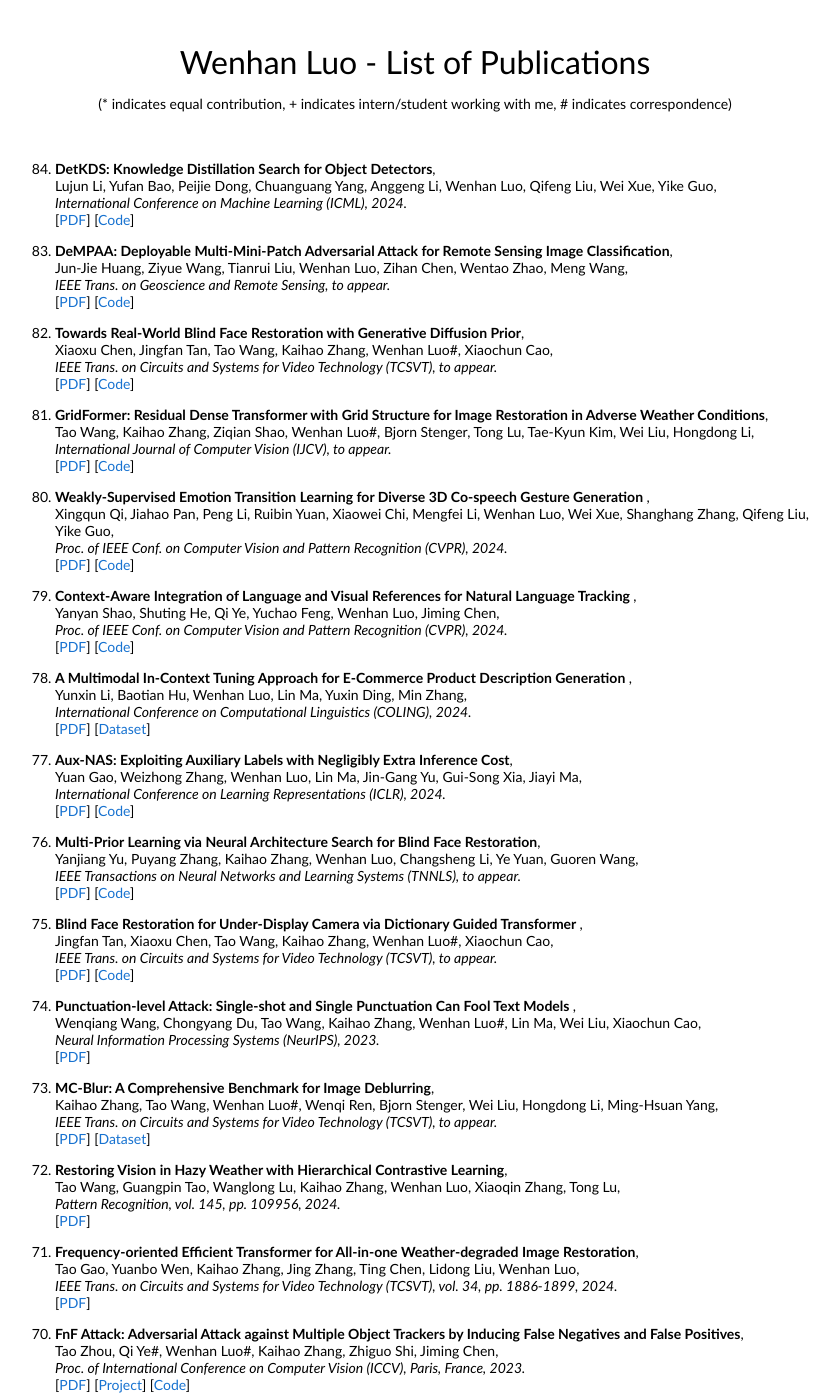
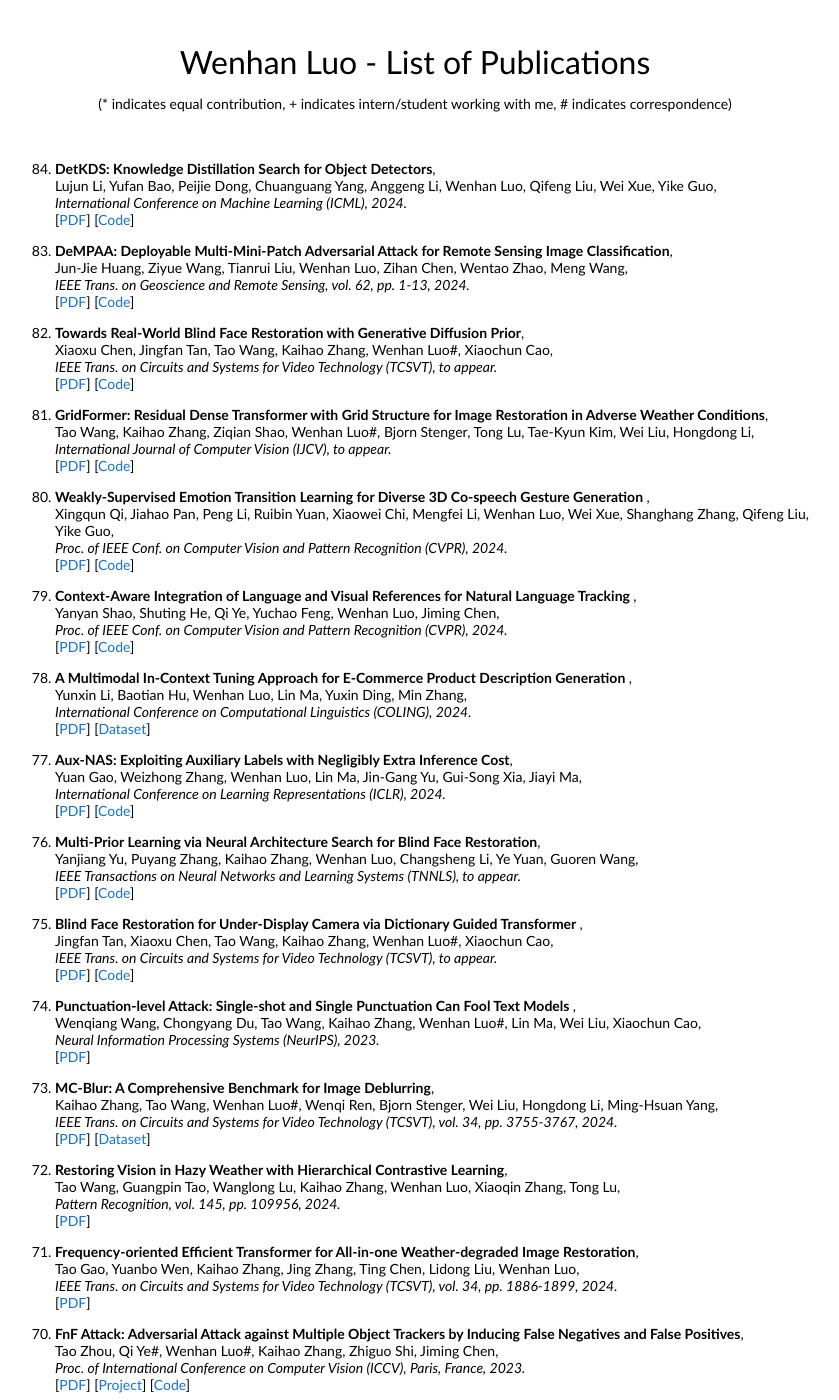
Before and after one commit to whluo/whluo.github.io, a Jekyll site: the page assets/publication.html, which Jekyll copies as it is, in a window 1280 px wide and 1400 px high. Shown: the whole window, without its empty margins (225-1064 px from the left). Built offline with Jekyll 4.4.1, drawn with Linux system fonts in a browser that asks for light colours; some of the changed text lies outside the part shown.

Commit message:
minor update

```diff
--- a/assets/publication.html
+++ b/assets/publication.html
@@ -66,7 +66,7 @@
               <li>
                 <papertitle>DeMPAA: Deployable Multi-Mini-Patch Adversarial Attack for Remote Sensing Image Classification</papertitle>,
                 <br>Jun-Jie Huang, Ziyue Wang, Tianrui Liu, Wenhan Luo, Zihan Chen, Wentao Zhao, Meng Wang,<br>
-                <i>IEEE Trans. on Geoscience and Remote Sensing, to appear.</i>
+                <i>IEEE Trans. on Geoscience and Remote Sensing, vol. 62, pp. 1-13, 2024.</i>
                 <br>
                 [<a href="" target="_blank">PDF</a>]
                 [<a href="" target="_blank">Code</a>]
@@ -185,7 +185,7 @@
                 <papertitle>MC-Blur: A Comprehensive Benchmark for Image Deblurring</papertitle>,
                 <br>Kaihao Zhang, Tao Wang, Wenhan Luo#, Wenqi Ren, Bjorn Stenger, Wei Liu, Hongdong Li, Ming-Hsuan
                 Yang,<br>
-                <i>IEEE Trans. on Circuits and Systems for Video Technology (TCSVT), to appear.</i>
+                <i>IEEE Trans. on Circuits and Systems for Video Technology (TCSVT), vol. 34, pp. 3755-3767, 2024.</i>
                 <br>
                 [<a href="https://arxiv.org/abs/2112.00234" target="_blank">PDF</a>]
                 [<a href="https://github.com/HDCVLab/MC-Blur-Dataset" target="_blank">Dataset</a>]
@@ -1132,6 +1132,13 @@
                   [<a href="https://arxiv.org/abs/2401.01102" target="_blank">arXiv</a>]
                   <p></p>
 
+                  <papertitle>M<sup>2</sup>Chat: Empowering VLM for Multimodal LLM Interleaved Text-Image Generation</papertitle>,
+                  <br>Xiaowei Chi, Rongyu Zhang, Zhengkai Jiang, Yijiang Liu, Yatian Wang, Xingqun Qi, Wenhan Luo, Peng Gao, Shanghang Zhang, Qifeng Liu, Yike Guo,<br>
+                  <i>arXiv:2311.17963, 2023.</i>
+                  <br>
+                  [<a href="https://arxiv.org/abs/2311.17963" target="_blank">arXiv</a>]
+                  [<a href="https://github.com/litwellchi/M2Chat" target="_blank">Code</a>]
+                  <p></p>
 
 
                   <papertitle>LLDiffusion: Learning Degradation Representations in Diffusion Models for Low-Light Image Enhancement</papertitle>,
```
